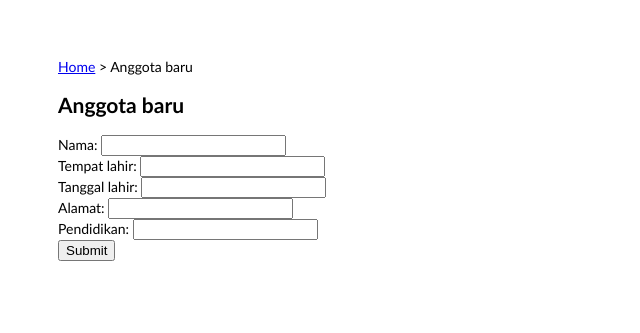
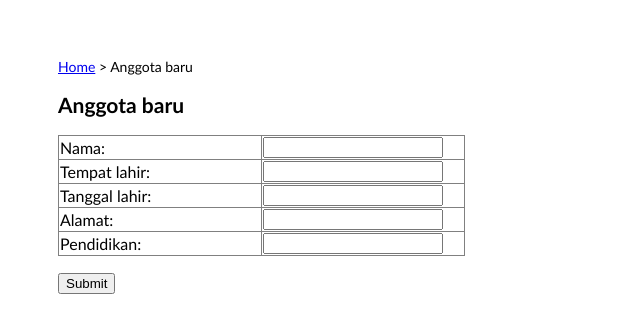
Before and after one commit to atikadr/CV_generator, a PHP site: page /new_employee.php in a window 1280 px wide. Shown: the top 333 px of the page, without its empty margins (0-640 px from the left). Run offline with PHP 8.4, Linux system fonts and the light colour scheme.

Commit message:
Finished up tables for new project and employee

```diff
--- a/edit_project.php
+++ b/edit_project.php
@@ -46,8 +46,6 @@
 	echo "</table>";
 ?>
 
-<br>
-<a href=index.php>Home</a>
 
 <body>
 
--- a/new_employee.php
+++ b/new_employee.php
@@ -10,11 +10,14 @@
 <body>
 
 <form method="get" action="new_employee_success.php">
-	Nama: <input type ="text" name="employeename" id="employeename"><br>
-	Tempat lahir: <input type ="text" name="birthplace" id="birthplace"><br>
-	Tanggal lahir: <input type ="text" name="birthdate" id="birthdate"><br>
-	Alamat: <input type ="text" name="address" id="address"><br>
-	Pendidikan: <input type ="text" name="education" id="education"><br>
+	<table border=1 style="border-collapse:collapse">
+		<tr><td>Nama:</td><td><input type ="text" name="employeename" id="employeename" style='width:180px'></td></tr>
+		<tr><td>Tempat lahir:</td><td><input type ="text" name="birthplace" id="birthplace" style='width:180px'></td></tr>
+		<tr><td>Tanggal lahir:</td><td><input type ="text" name="birthdate" id="birthdate" style='width:180px'></td></tr>
+		<tr><td>Alamat:</td><td><input type ="text" name="address" id="address" style='width:180px'></td></tr>
+		<tr><td style='width:200px'>Pendidikan:</td><td style='width:200px'><input type ="text" name="education" id="education" style='width:180px'></td></tr>
+	</table>
+	<br>
 	<input value="Submit" type="submit">
 </form>
 
--- a/new_employee_success.php
+++ b/new_employee_success.php
@@ -16,6 +16,6 @@
 	mysqli_query($con,"INSERT INTO Employee VALUES ('$employeename','$birthdate','$birthplace','$address','$education')");
 ?>
 
-Anggota baru sudah disimpan. Add anggota ke proyek di <a href=add_employee_to_project.php>sini</a>.
+Anggota baru sudah disimpan. DO NOT CLICK BACK. Add anggota ke proyek di <a href=add_employee_to_project.php>sini</a>.
 </body>
 </html>
--- a/new_project_success.php
+++ b/new_project_success.php
@@ -25,7 +25,7 @@
 	$position = mysqli_query($con,"SELECT * FROM Employee_position_type");
 ?>
 
-Proyek sudah disimpan. Add employee di <a href=add_employee_to_project.php>sini</a>.<br>
+Proyek sudah disimpan. DO NOT CLICK BACK. Add employee di <a href=add_employee_to_project.php>sini</a>.<br>
 <a href=index.php>Home</a>
 
 
```
Also changed, not shown: index.php (+4 -6 lines).
